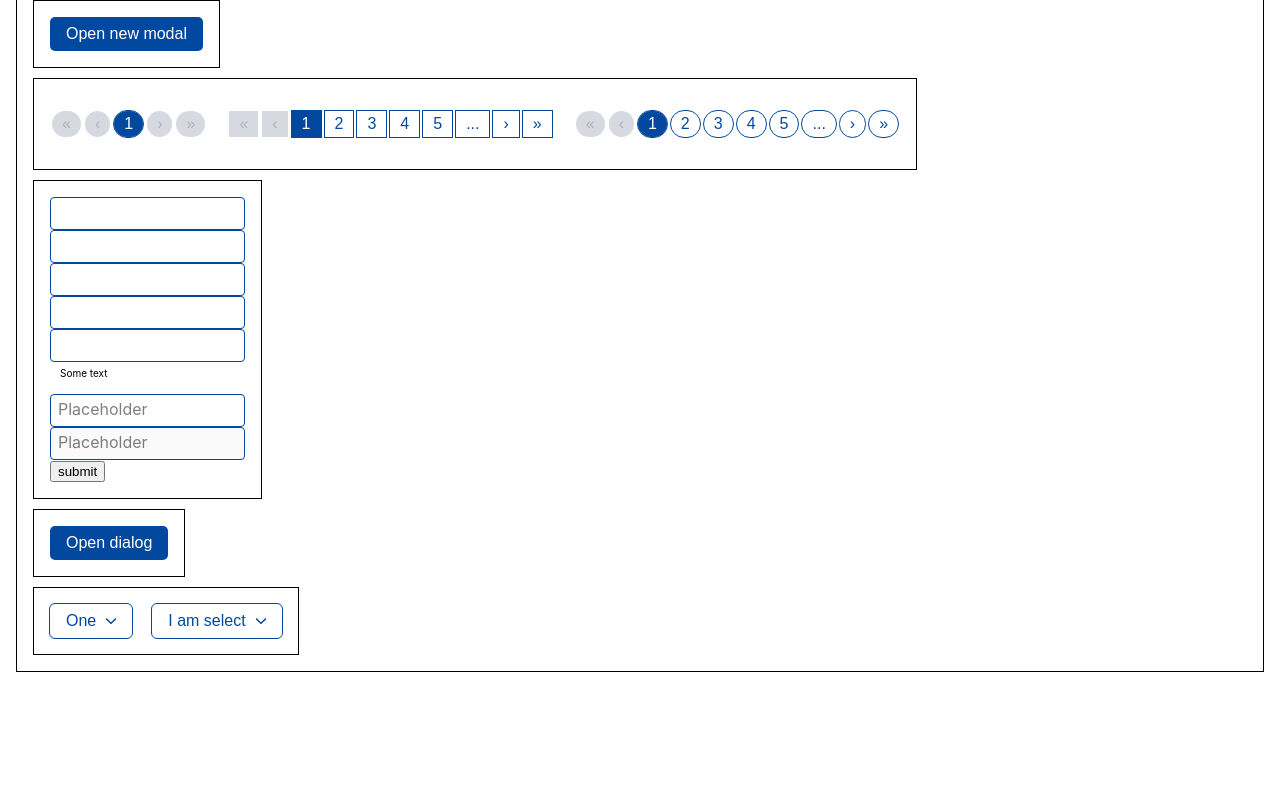
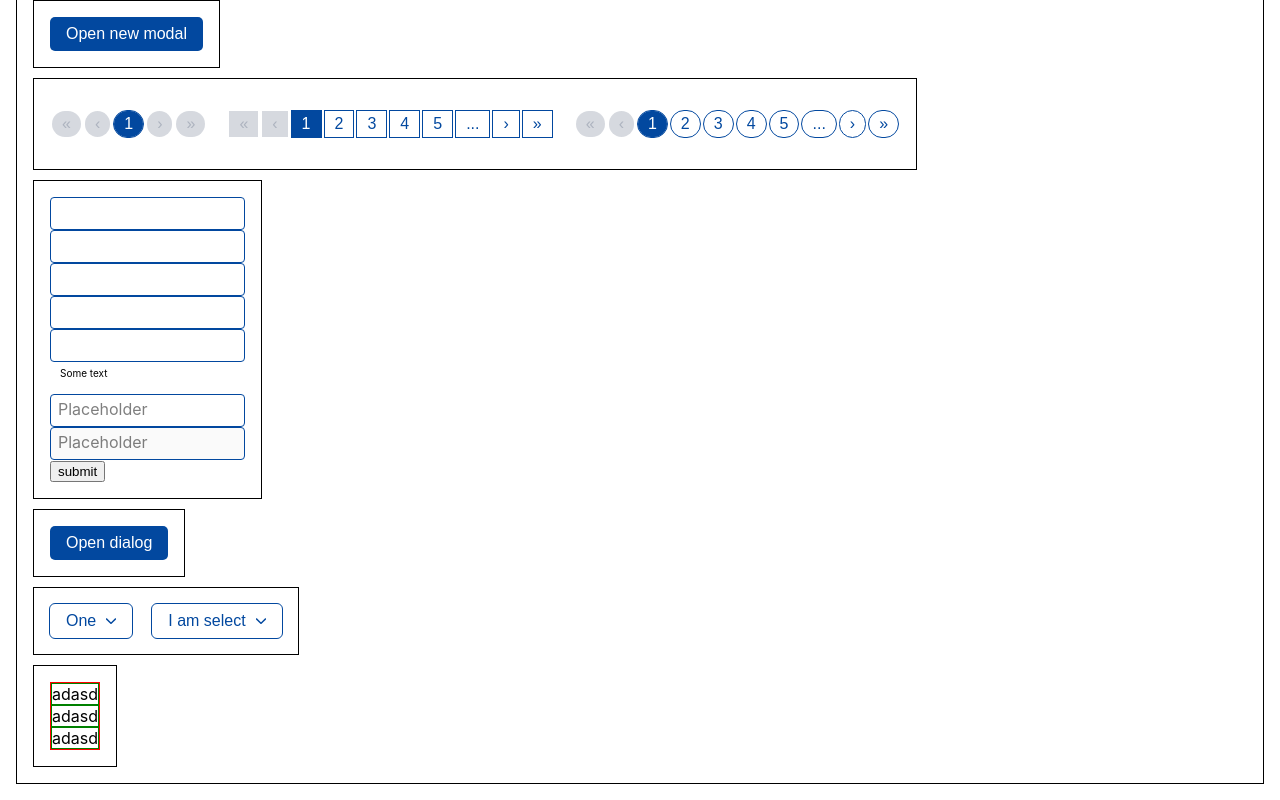
Before and after one commit to bandvov/react-ui-kit, a React (Create React App) app: page / in a window 1280 px wide. Shown: the part 621-1421 px from the top of the page. Before the commit the page ends 1309 px from the top, so only its background shows below. Built offline with nearby package versions, Linux system fonts and the light colour scheme.

Commit message:
add list

```diff
--- a/src/App.tsx
+++ b/src/App.tsx
@@ -10,6 +10,7 @@ import {
   TextInput,
   DialogModal,
 } from "./components";
+import List from "./components/List/List";
 import Select from "./components/Select/Select";
 import { IDropdownItem } from "./types";
 import Wrapper from "./Wrapper";
@@ -458,6 +459,13 @@ function App() {
           items={items}
         />
       </Wrapper>
+      <Wrapper>
+        <List>
+          <div>adasd</div>
+          <div>adasd</div>
+          <div>adasd</div>
+        </List>
+      </Wrapper>
     </div>
   );
 }
--- /dev/null
+++ b/src/components/List/List.tsx
@@ -0,0 +1,26 @@
+import React, { ReactElement } from "react";
+import styled from "styled-components";
+
+const StyledList = styled.ul`
+  margin: 0;
+  padding: 0;
+  border: 1px solid red;
+  list-style: none;
+  width: 100%;
+  > li {
+    border: 1px solid green;
+    padding: 0;
+  }
+  > li:hover {
+    background-color: aliceblue;
+  }
+`;
+export default function List({ children }: { children: ReactElement[] }) {
+  return (
+    <StyledList>
+      {children.map((item) => {
+        return <li>{item}</li>;
+      })}
+    </StyledList>
+  );
+}
```
Also changed, not shown: src/components/index.tsx (+5 -3 lines).
